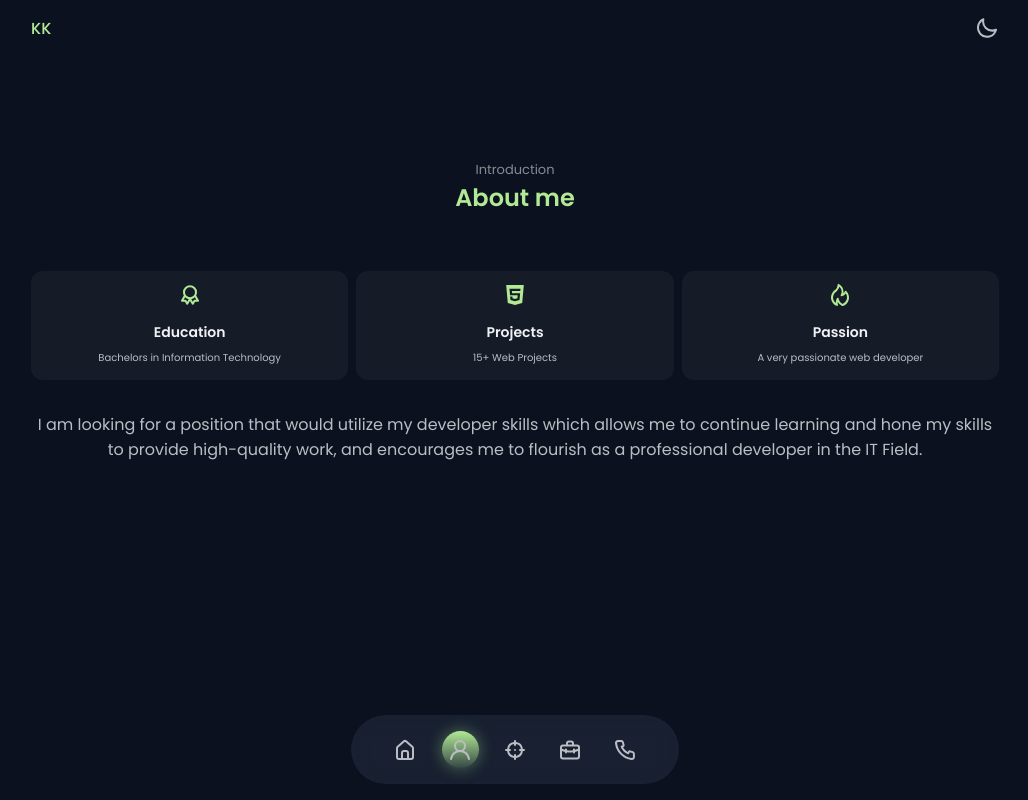
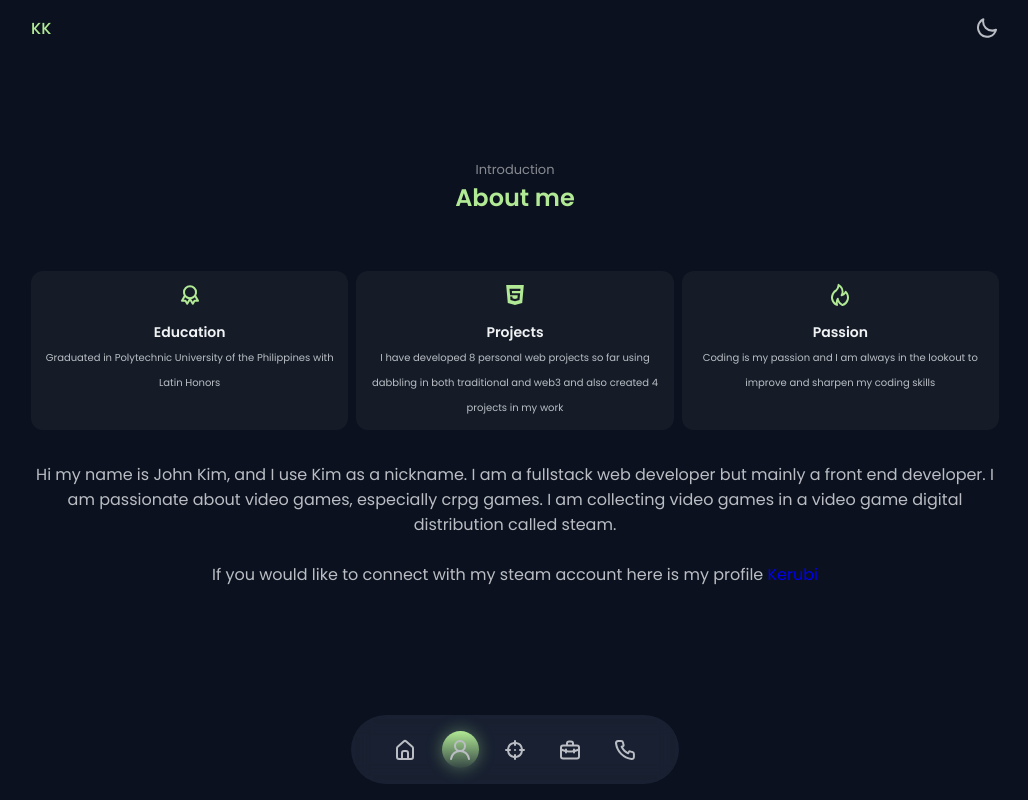
Before and after one commit to Kerubi-5/portfolio-website, a Next.js app: page /about in a window 1280 px wide. Shown: the whole page, without its empty margins (125-1153 px from the left). Built offline with nearby package versions, Linux system fonts and the light colour scheme.

Commit message:
update about

```diff
--- a/pages/about.jsx
+++ b/pages/about.jsx
@@ -25,28 +25,39 @@ const About = () => {
                 <UilAward className="about__icon" />
                 <h3 className="about__title">Education</h3>
                 <span className="about__subtitle">
-                  Bachelors in Information Technology
+                  Graduated in Polytechnic University of the Philippines with
+                  Latin Honors
                 </span>
               </div>
               <div className="about__box">
                 <UilHtml5 className="about__icon" />
                 <h3 className="about__title">Projects</h3>
-                <span className="about__subtitle">15+ Web Projects</span>
+                <span className="about__subtitle">
+                  I have developed 8 personal web projects so far using dabbling
+                  in both traditional and web3 and also created 4 projects in my
+                  work
+                </span>
               </div>
               <div className="about__box">
                 <UilFire className="about__icon" />
                 <h3 className="about__title">Passion</h3>
                 <span className="about__subtitle">
-                  A very passionate web developer
+                  Coding is my passion and I am always in the lookout to improve
+                  and sharpen my coding skills
                 </span>
               </div>
             </div>
 
             <p className="about_description">
-              I am looking for a position that would utilize my developer skills
-              which allows me to continue learning and hone my skills to provide
-              high-quality work, and encourages me to flourish as a professional
-              developer in the IT Field.
+              Hi my name is John Kim, and I use Kim as a nickname. I am a
+              fullstack web developer but mainly a front end developer. I am
+              passionate about video games, especially crpg games. I am
+              collecting video games in a video game digital distribution called
+              steam.
+              <br />
+              <br />
+              If you would like to connect with my steam account here is my
+              profile <a href="https://steamcommunity.com/id/kerubi5">Kerubi</a>
             </p>
           </div>
         </div>
```
